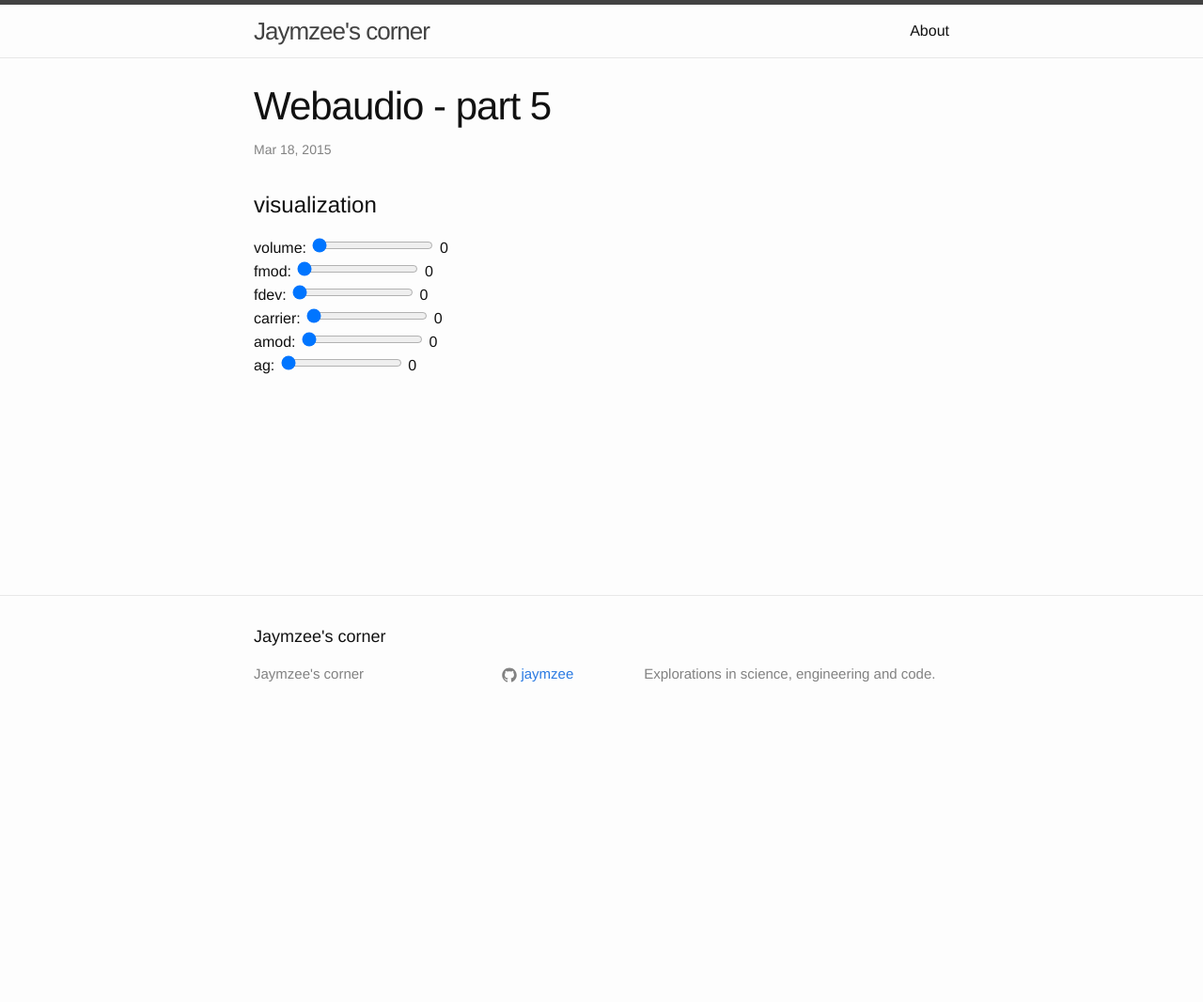
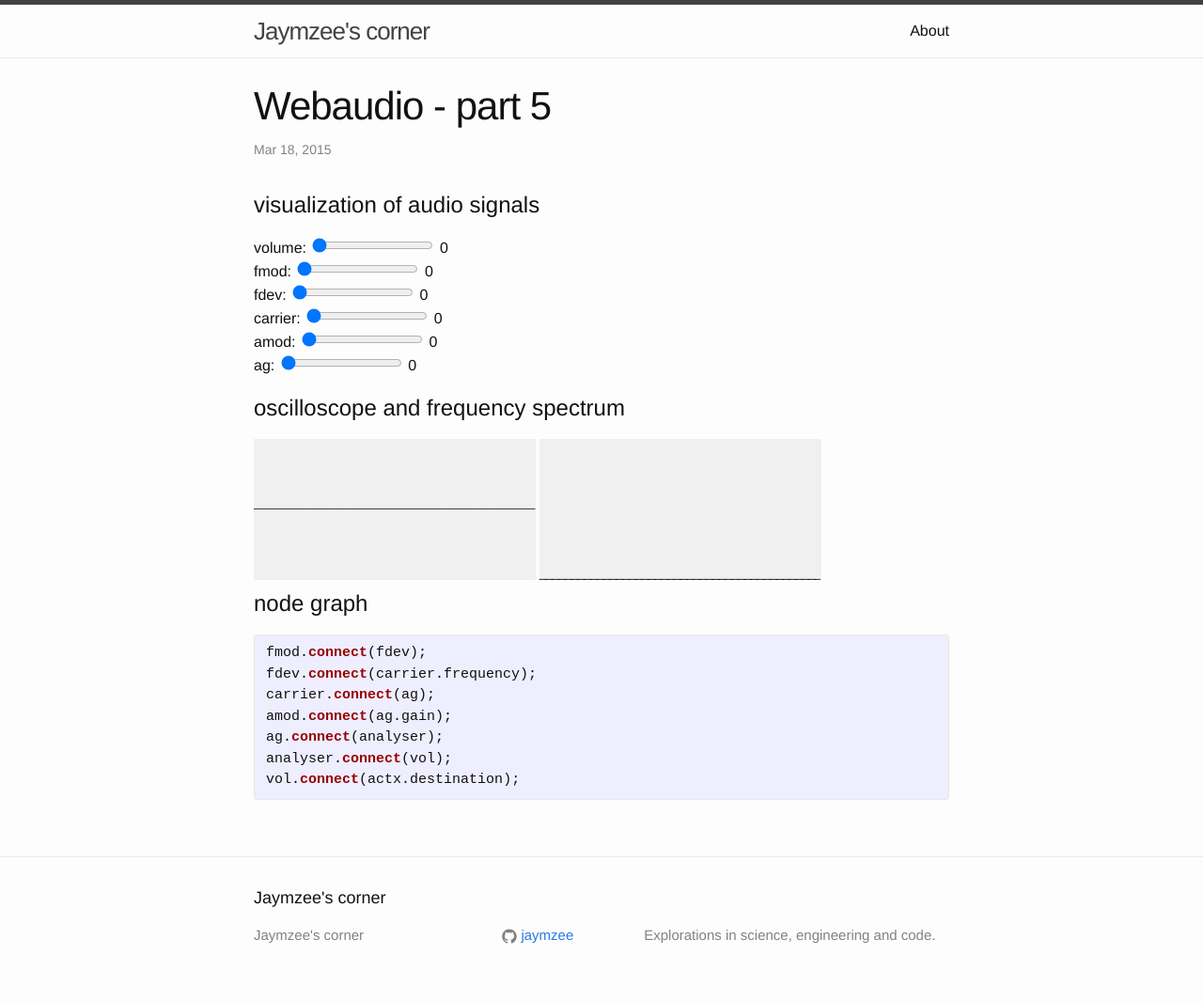
Before and after one commit to jaymzee/jaymzee.github.io, a Jekyll site: the page built from _posts/2015-03-18-webaudio-part-5.markdown, in a window 1280 px wide. Shown: the whole page at 94% size. Built offline with Jekyll 4.4.1, drawn with Linux system fonts in a browser that asks for light colours; before the commit the page ends 900 px from its top, so only the background shows below that; some of the changed lines change nothing that is shown.

Commit message:
post on webaudio part 5

```diff
--- a/_posts/2015-03-18-webaudio-part-5.markdown
+++ b/_posts/2015-03-18-webaudio-part-5.markdown
@@ -2,20 +2,21 @@
 layout: post
 title: Webaudio - part 5
 ---
-#visualization
+#visualization of audio signals
 volume: <input id="volume" type="range" min="0" max="1" value="0" step=".01">
 <span id="volumex"></span><br>
-fmod: <input id="fmod" type="range" min="0" max="10000" value="0">
+fmod: <input id="fmod" type="range" min="0" max="4000" value="0">
 <span id="fmodx"></span><br>
-fdev: <input id="fdev" type="range" min="0" max="10000" value="0">
+fdev: <input id="fdev" type="range" min="0" max="4000" value="0">
 <span id="fdevx"></span><br>
-carrier: <input id="carrier" type="range" min="0" max="10000" value="0">
+carrier: <input id="carrier" type="range" min="0" max="4000" value="0">
 <span id="carrierx"></span><br>
-amod: <input id="amod" type="range" min="0" max="10000" value="0">
+amod: <input id="amod" type="range" min="0" max="4000" value="0">
 <span id="amodx"></span><br>
 ag: <input id="ag" type="range" min="0" max="1" value="0" step=".01">
 <span id="agx"></span><br>
 
+#oscilloscope and frequency spectrum
 <canvas id="tdplot" width="300" height="150">
   your browser does not support the canvas element
 </canvas>
@@ -24,7 +25,19 @@ ag: <input id="ag" type="range" min="0" max="1" value="0" step=".01">
   your browser does not support the canvas element
 </canvas>
 
+#node graph
+{% highlight javascript %}
+fmod.connect(fdev);
+fdev.connect(carrier.frequency);
+carrier.connect(ag);
+amod.connect(ag.gain);
+ag.connect(analyser);
+analyser.connect(vol);
+vol.connect(actx.destination);
+{% endhighlight %}
+
 <script>
+
 "use strict";
 
 if (typeof AudioContext != "function" &&
@@ -40,12 +53,14 @@ window.onload = function () {
   var amod = actx.createOscillator();
   var ag = actx.createGain();
   var vol = actx.createGain();
+  var analyser = actx.createAnalyser();
 
   fmod.connect(fdev);
   fdev.connect(carrier.frequency);
   carrier.connect(ag);
   amod.connect(ag.gain);
-  ag.connect(vol);
+  ag.connect(analyser);
+  analyser.connect(vol);
   vol.connect(actx.destination);
 
   fmod.start(0);
@@ -89,7 +104,60 @@ window.onload = function () {
   document.getElementById("amod").onchange();
   document.getElementById("ag").onchange();
 
+  var tdplot = document.getElementById("tdplot");
+  var fplot = document.getElementById("fplot");
 
+  function draw() {
+    var tdctx = tdplot.getContext("2d");
+    var fctx = fplot.getContext("2d");
+    var tdLength = analyser.fftSize;
+    var fLength = analyser.frequencyBinCount;
+    var tdData = new Uint8Array(tdLength);
+    var fData = new Uint8Array(fLength);
+    var x, sliceWidth;
+
+    tdctx.fillStyle = 'rgb(240, 240, 240)';
+    tdctx.fillRect(0, 0, tdplot.width, tdplot.height);
+
+    analyser.getByteTimeDomainData(tdData);
+    sliceWidth = tdplot.width / tdLength;
+    x = 0;
+    tdctx.beginPath();
+    for (var i = 0; i < tdLength; i++) {
+      var y = tdplot.height / 2.0 * ((255 - tdData[i]) / 128.0);
+      if (i == 0) {
+        tdctx.moveTo(x, y);
+      } else {
+        tdctx.lineTo(x, y);
+      }
+      x += sliceWidth;
+    }
+    tdctx.stroke();
+
+    fctx.fillStyle = 'rgb(240, 240, 240)';
+    fctx.fillRect(0, 0, tdplot.width, tdplot.height);
+
+    analyser.getByteFrequencyData(fData);
+    sliceWidth = fplot.width / fLength;
+    x = 0;
+    fctx.beginPath();
+    for (var i = 0; i < fLength; i++) {
+      var y = fplot.height / 2.0 * ((255 - fData[i]) / 128.0);
+      if (i == 0) {
+        fctx.moveTo(x, y);
+      } else {
+        fctx.lineTo(x, y);
+      }
+      x += sliceWidth;
+    }
+    fctx.stroke();
+
+    window.requestAnimationFrame(draw);
+  }
+
+  analyser.fftSize = 512;
+
+  window.requestAnimationFrame(draw);
 }
 
-  </script>
+</script>
```
